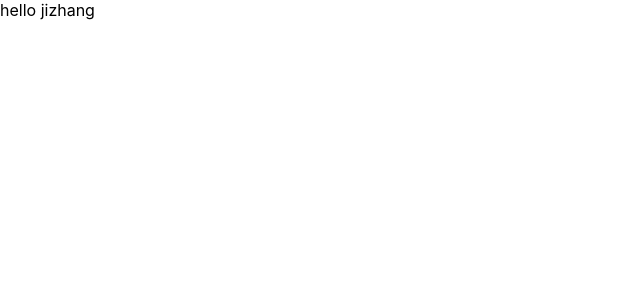
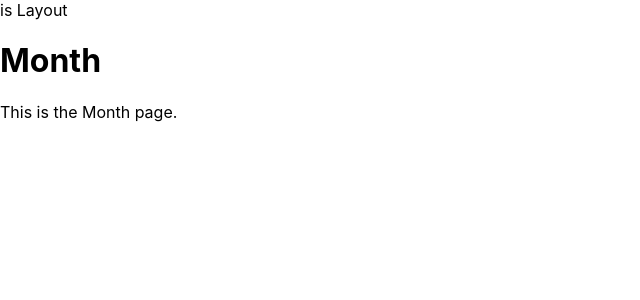
Before and after one commit to LiJinYi6/react-demo1-jizhang, a React (Create React App) app: page /month in a window 1280 px wide. Shown: the top 300 px of the page, without its empty margins (0-640 px from the left). Built offline with nearby package versions, Linux system fonts and the light colour scheme.

Commit message:
json-server初始化+路由初始化

```diff
--- a/package.json
+++ b/package.json
@@ -22,7 +22,8 @@
     "start": "craco start",
     "build": "craco build",
     "test": "react-scripts test",
-    "eject": "react-scripts eject"
+    "eject": "react-scripts eject",
+    "server": "json-server  ./sever/testData.json --port 3001"
   },
   "eslintConfig": {
     "extends": [
@@ -44,6 +45,7 @@
   },
   "devDependencies": {
     "@craco/craco": "^7.1.0",
-    "@redux-devtools/extension": "^3.3.0"
+    "@redux-devtools/extension": "^3.3.0",
+    "json-server": "^1.0.0-beta.3"
   }
 }
--- /dev/null
+++ b/sever/testData.json
@@ -0,0 +1,4 @@
+{
+    "name": "Test Data",
+    "version": "1.0.0"
+}
--- a/src/index.js
+++ b/src/index.js
@@ -1,9 +1,10 @@
 import React from 'react';
 import ReactDOM from 'react-dom/client';
 import './index.css';
-import App from './App';
+import { RouterProvider } from 'react-router-dom';
+import router from './router';
+const root = ReactDOM.createRoot(document.getElementById('root'));
 
-const root = ReactDOM.createRoot(document.getElementById('root'));
 root.render(
-   <App />
+   <RouterProvider router={router} />
 );
--- /dev/null
+++ b/src/pages/Layout/index.js
@@ -0,0 +1,11 @@
+import { Outlet } from "react-router-dom";
+function Layout(){
+    return (
+        <div>
+            is Layout
+            <Outlet />
+        </div>
+    )
+}
+
+export default Layout;
--- /dev/null
+++ b/src/pages/Month/index.js
@@ -0,0 +1,10 @@
+function Month() {
+  return (
+    <div>
+      <h1>Month</h1>
+      <p>This is the Month page.</p>
+    </div>
+  );
+}
+
+export default Month;
--- /dev/null
+++ b/src/pages/New/index.js
@@ -0,0 +1,10 @@
+function New(){
+    return (
+        <div>
+        <h1>New Page</h1>
+        <p>This is the new page content.</p>
+        </div>
+    );
+}
+
+export default New;
--- /dev/null
+++ b/src/pages/Year/index.js
@@ -0,0 +1,10 @@
+function Year() {
+  return (
+    <div>
+      <h1>Year</h1>
+      <p>This is the Year page.</p>
+    </div>
+  );
+}
+
+export default Year;
--- /dev/null
+++ b/src/router/index.js
@@ -0,0 +1,26 @@
+import { createBrowserRouter } from "react-router-dom";
+import Layout from "@/pages/Layout";
+import New from "@/pages/New";
+import Month from "@/pages/Month"
+import Year from "@/pages/Year";
+const router = createBrowserRouter([
+    {
+        path:'/',
+        element:<Layout />,
+        children:[
+            {
+                path:'month',
+                element:<Month />
+            },{
+                index:true,
+                path:'year',
+                element:<Year />
+            }
+        ]
+    },{
+        path:'/new',
+        element:<New />
+    }
+])
+
+export default router;
```
Also changed, not shown: 1 other file (tests, documents, lock files or other folders).
